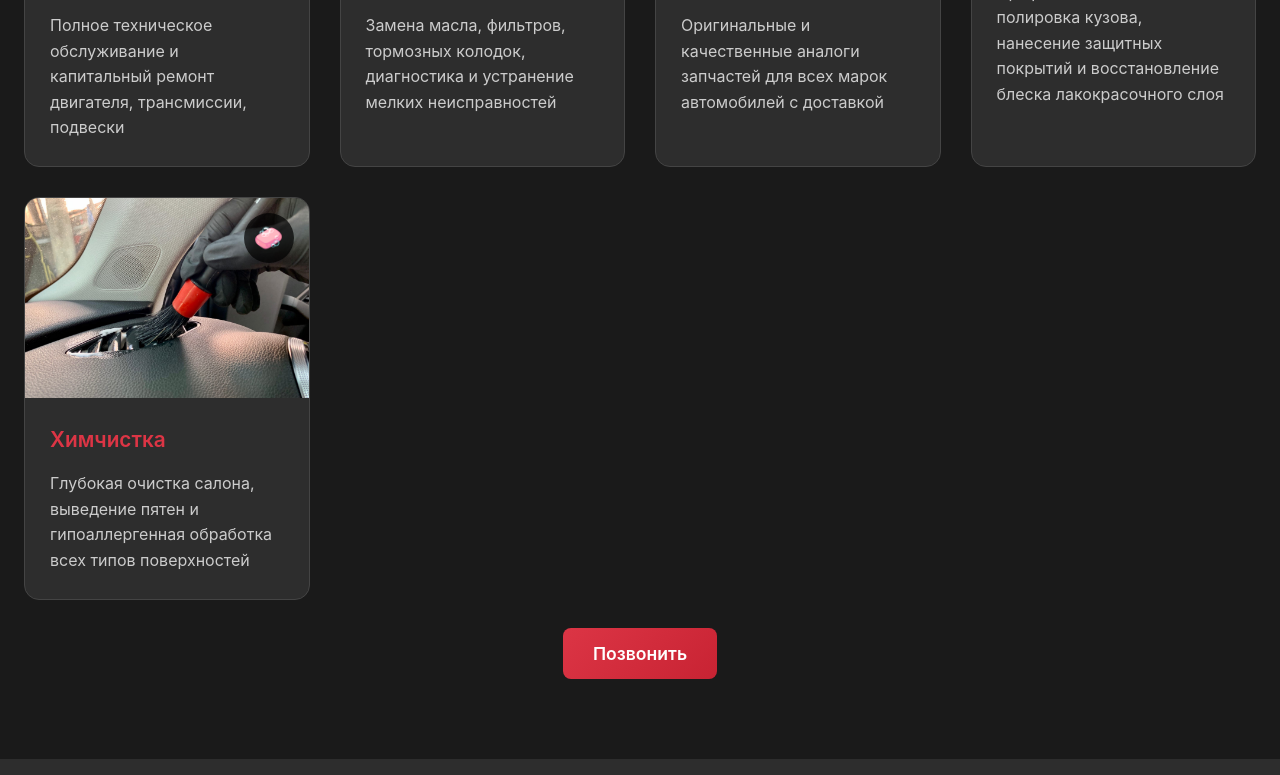
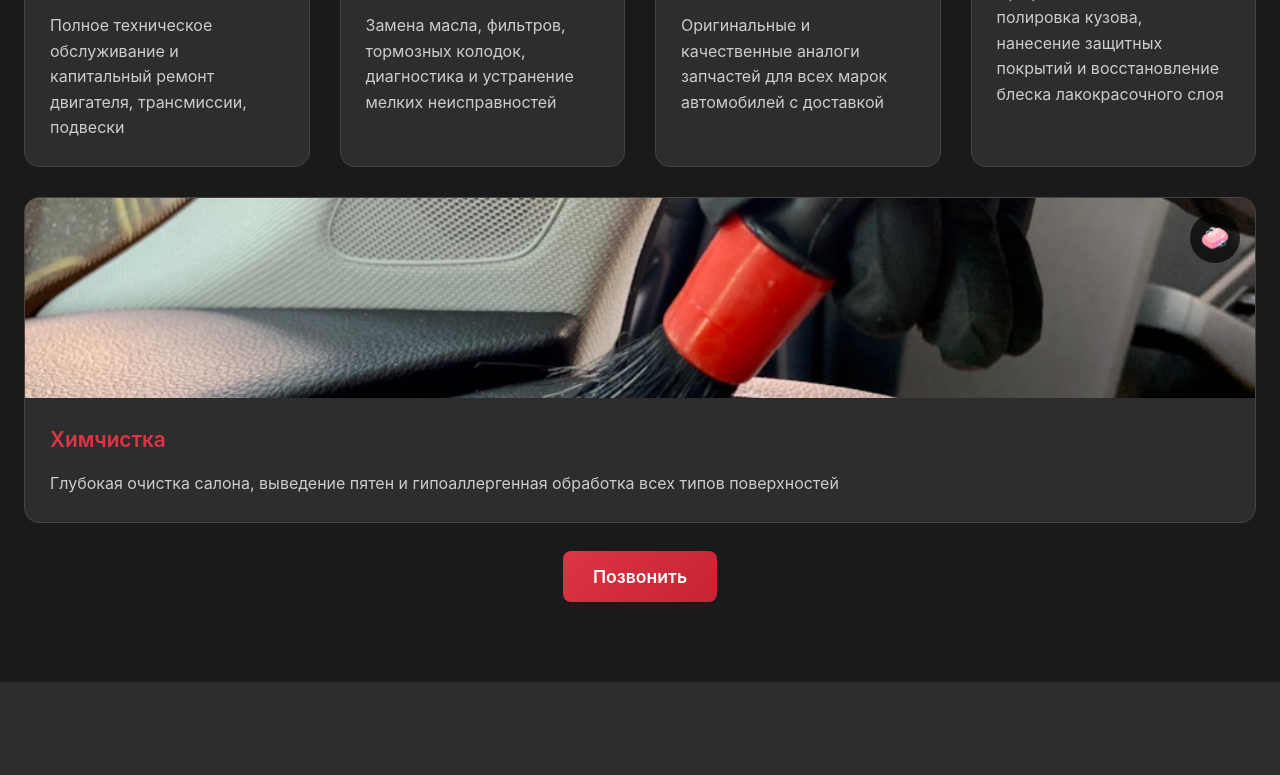
Before and after one commit to gimbarrkiller/gimbarrkiller.github.io, a React (Vite) app: page / in a window 1280 px wide. Shown: the part 1308-2083 px from the top of the page. Built offline with nearby package versions, Linux system fonts and the light colour scheme.

Commit message:
доабвление услуг

```diff
--- a/src/App.css
+++ b/src/App.css
@@ -281,13 +281,15 @@ body {
 }
 
 .services-grid {
-  display: grid;
-  grid-template-columns: repeat(auto-fit, minmax(280px, 1fr));
+  display: flex;
+  flex-wrap: wrap;
   gap: 30px;
 }
 
 .service-card {
+  flex: 1 1 280px;
   background: var(--secondary-dark);
+  max-width: 100%;
   border-radius: 15px;
   overflow: hidden;
   transition: all 0.3s;
```
